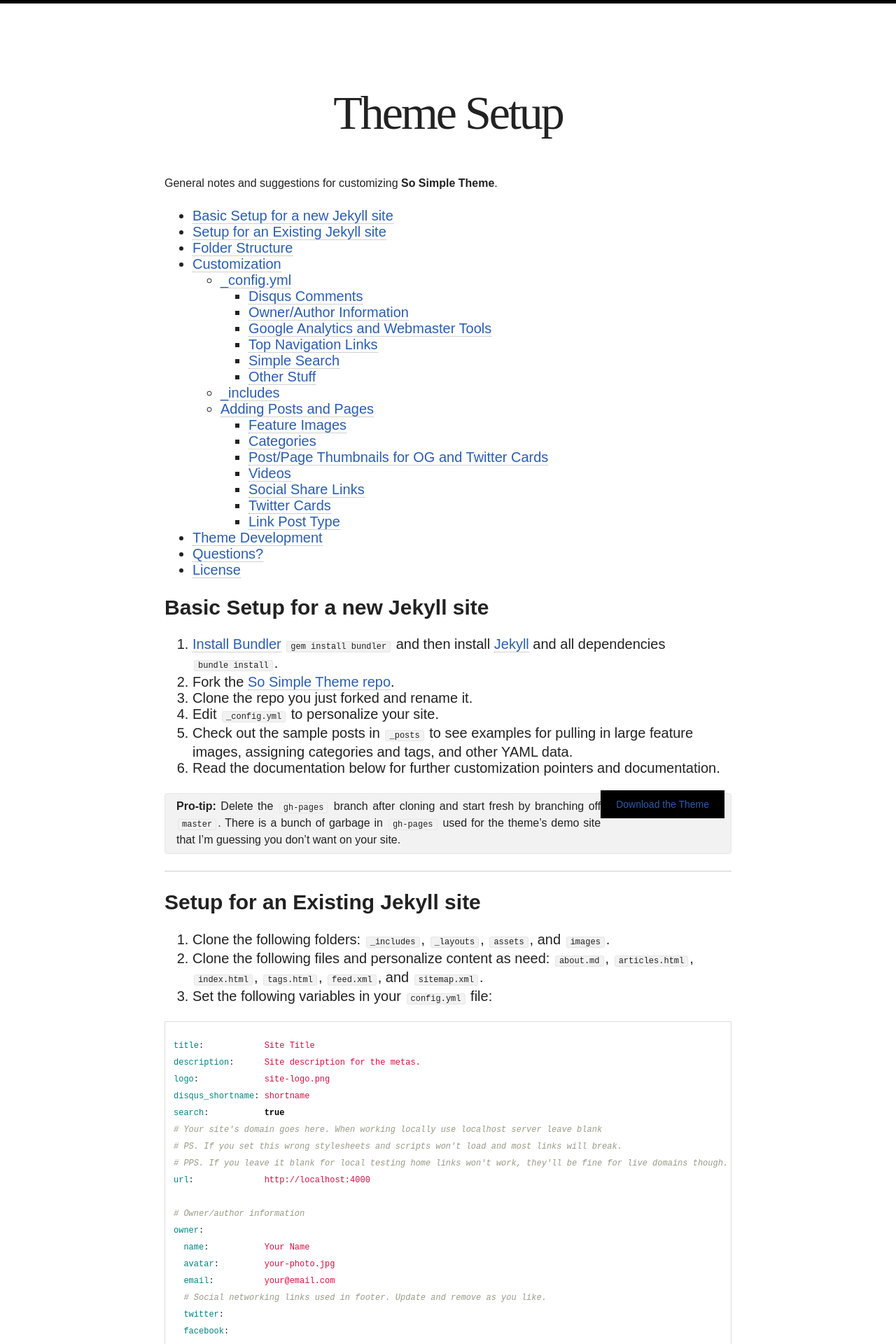
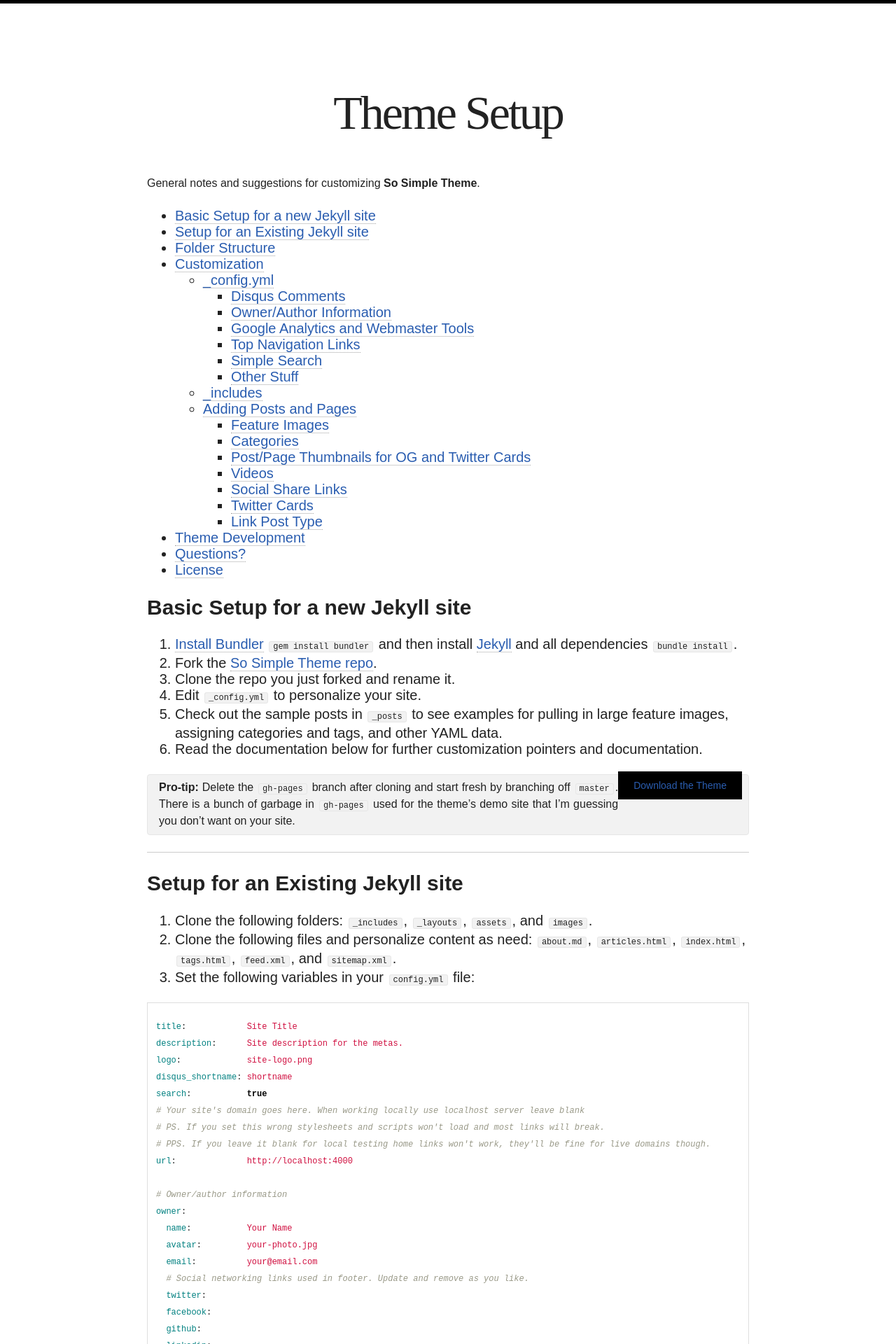
Before and after one commit to vaishk/vaishk.github.io, a Jekyll site: the page built from theme-setup.md, in a window 1280 px wide. Shown: the top 1920 px of the page at 70% size. Built offline with Jekyll 4.4.1, drawn with Linux system fonts in a browser that asks for light colours; nearby versions of some CDN libraries; some web fonts are replaced.

Commit message:
Update style.css

```diff
--- a/assets/css/style.css
+++ b/assets/css/style.css
@@ -305,13 +305,13 @@
 }
 
 .entry-content {
-  max-width: 810px !important;
+  max-width: 860px !important;
 }
 
 .entry-content a {
  color: #2A5DB0 !important;
 }
 
-.entry-content h3 {
+h3 {
  color: #CAE4F1 !important;
 }
```
